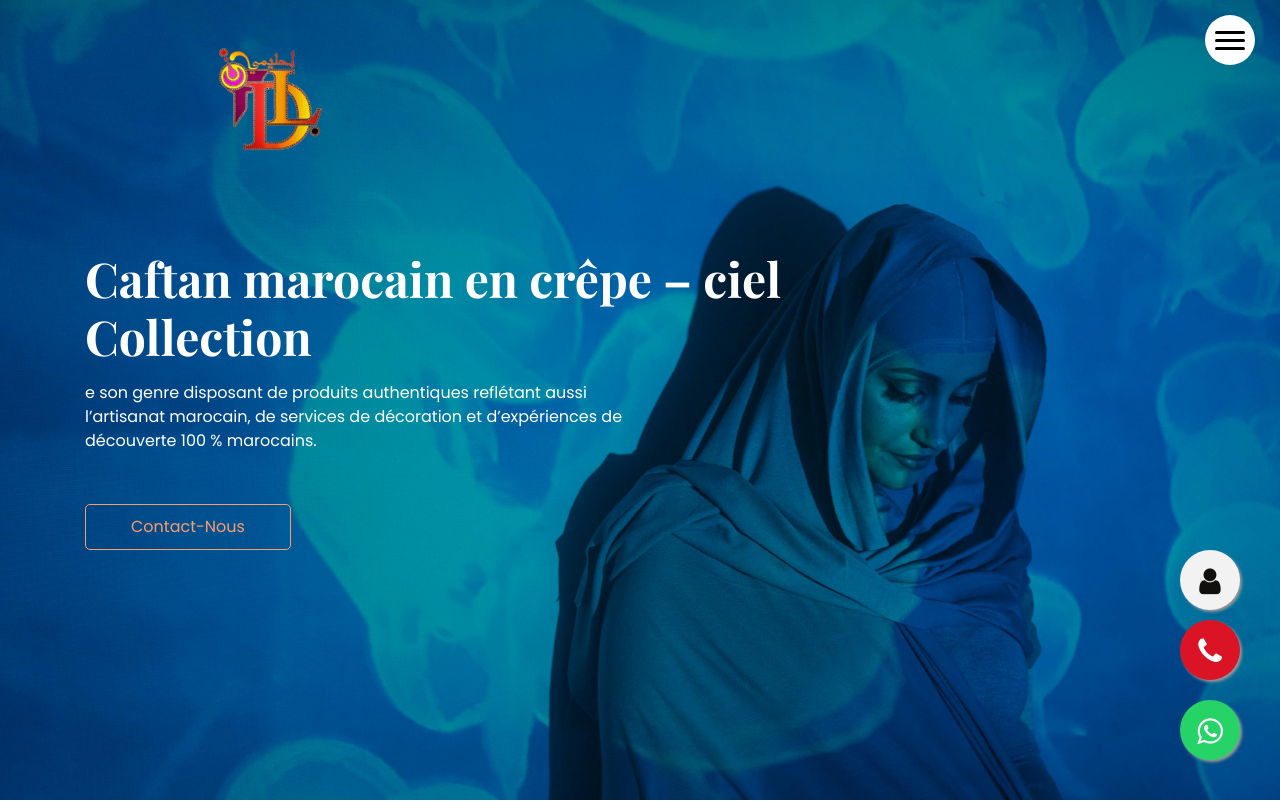
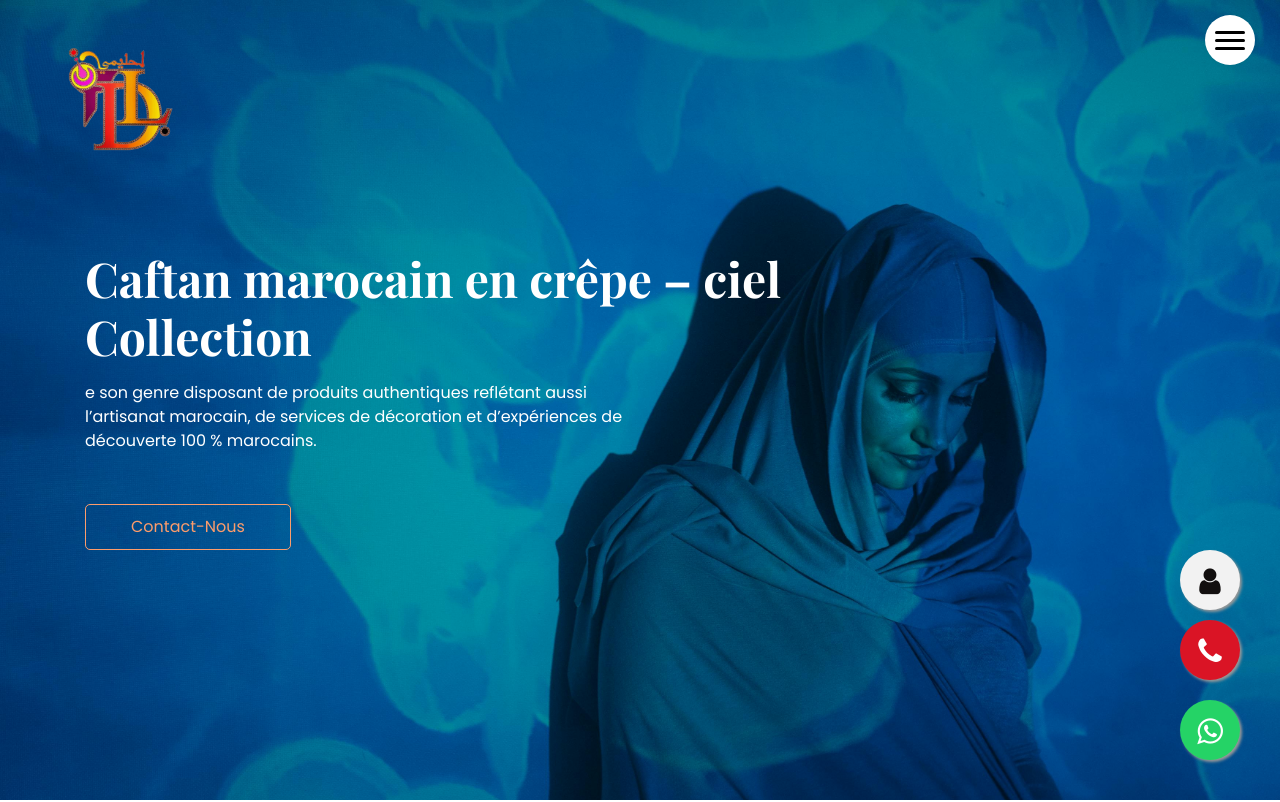
Before and after one commit to Lhlimi/toub.ma, a plain HTML site: page index.html in a window 1280 px wide. Shown: the top 802 px of the page. Drawn offline with nearby package versions, Linux system fonts and the light colour scheme.

Commit message:
Update index.html

```diff
--- a/index.html
+++ b/index.html
@@ -34,7 +34,7 @@
       <nav class="navbar navbar-expand-lg custom_nav-container">
         <a class="navbar-brand" href="index.html">
           <span>
-             <img style="height: 150px; width: 150px; margin-left: 170px;" src="images/logo-dark.png" alt="">
+             <img style="height: 150px; width: 150px; margin-left: 20px;" src="images/logo-dark.png" alt="">
           </span>
         </a>
         <div class="" id="">
```
